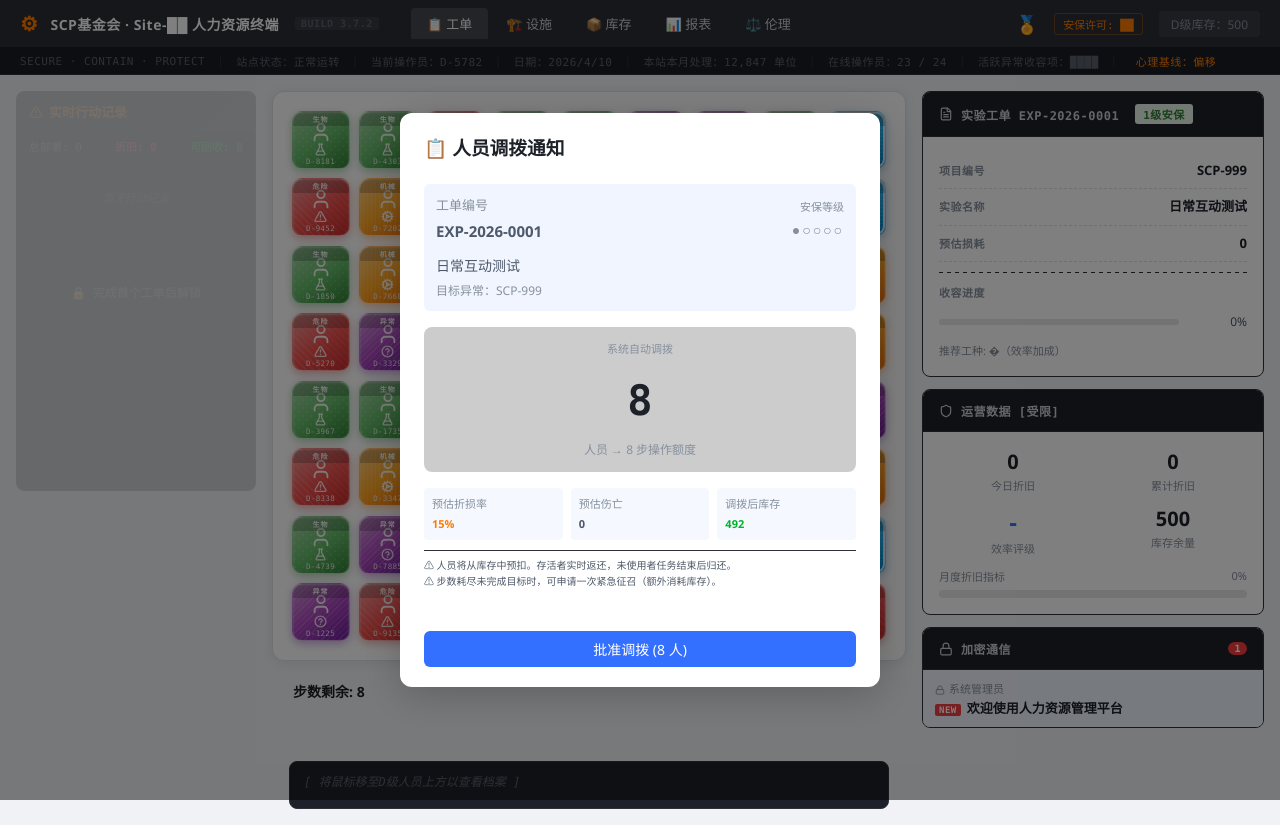
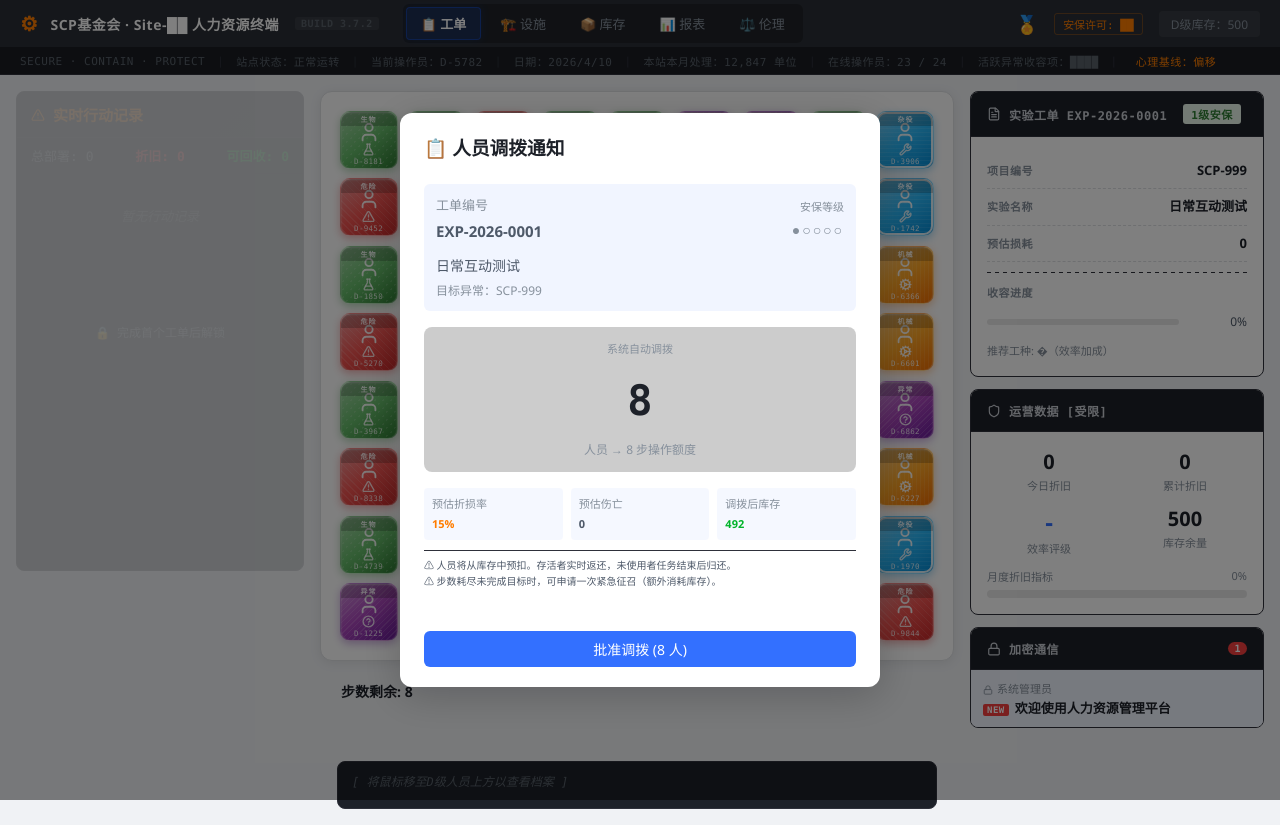
Before and after one commit to GooHello/Class-D_ELIMINATING, a React (Vite) app: page / in a window 1280 px wide. Built offline with nearby package versions, Linux system fonts and the light colour scheme.

Commit message:
ui: enlarge battle log +20%, redesign tab bar for discoverability

```diff
--- a/src/index.css
+++ b/src/index.css
@@ -65,30 +65,49 @@ body {
 
 .navbar-tabs {
   display: flex;
-  margin-left: 32px;
-  gap: 2px;
+  margin-left: 24px;
+  gap: 4px;
+  background: rgba(0,0,0,0.25);
+  border-radius: 6px;
+  padding: 3px;
 }
 
 .navbar-tab {
-  padding: 6px 16px;
-  border-radius: 4px 4px 0 0;
+  padding: 6px 14px;
+  border-radius: 4px;
   cursor: pointer;
   font-size: 13px;
-  color: var(--oa-nav-text);
+  color: #86909c;
   transition: all 0.2s;
-  border: none;
+  border: 1px solid transparent;
   background: transparent;
   font-family: inherit;
+  position: relative;
+  white-space: nowrap;
 }
 
 .navbar-tab:hover {
-  background: rgba(255,255,255,0.08);
+  background: rgba(255,255,255,0.06);
+  color: #c9cdd4;
+  border-color: rgba(255,255,255,0.08);
+}
+
+.navbar-tab.active {
+  background: rgba(22, 93, 255, 0.2);
   color: #fff;
-}
-
-.navbar-tab.active {
-  background: rgba(255,255,255,0.12);
-  color: #fff;
+  border-color: rgba(22, 93, 255, 0.4);
+  font-weight: 600;
+  box-shadow: 0 0 8px rgba(22, 93, 255, 0.15);
+}
+
+/* 首次进入时tab闪烁提示 */
+@keyframes tabHint {
+  0%, 100% { box-shadow: none; }
+  50% { box-shadow: 0 0 12px rgba(255, 125, 0, 0.4); }
+}
+.navbar-tab:not(.active) {
+  animation: tabHint 2s ease-in-out 3;
+  animation-delay: 3s;
 }
 
 .navbar-right {
@@ -154,14 +173,14 @@ body {
 
 /* ========== BATTLE LOG PANEL ========== */
 .battle-log-panel {
-  width: 240px;
-  min-width: 240px;
+  width: 288px;
+  min-width: 288px;
   background: #1d2129;
   border: 1px solid #2e303a;
   border-radius: 8px;
   display: flex;
   flex-direction: column;
-  max-height: 400px;
+  max-height: 480px;
   overflow: hidden;
   font-family: "Consolas", "Courier New", monospace;
 }
@@ -169,9 +188,9 @@ body {
 .battle-log-header {
   display: flex;
   align-items: center;
-  gap: 6px;
-  padding: 10px 12px;
-  font-size: 13px;
+  gap: 8px;
+  padding: 12px 14px;
+  font-size: 15px;
   font-weight: 700;
   color: #ff7d00;
   border-bottom: 1px solid #2e303a;
@@ -181,8 +200,8 @@ body {
 .battle-log-stats {
   display: flex;
   justify-content: space-between;
-  padding: 6px 12px;
-  font-size: 11px;
+  padding: 8px 14px;
+  font-size: 13px;
   color: #86909c;
   border-bottom: 1px solid #1a1c24;
 }
@@ -195,29 +214,29 @@ body {
 }
 
 .battle-log-list::-webkit-scrollbar {
-  width: 4px;
+  width: 5px;
 }
 .battle-log-list::-webkit-scrollbar-track {
   background: transparent;
 }
 .battle-log-list::-webkit-scrollbar-thumb {
-  background: #333;
-  border-radius: 2px;
+  background: #444;
+  border-radius: 3px;
 }
 
 .battle-log-empty {
   color: #586069;
   font-style: italic;
-  font-size: 11px;
+  font-size: 13px;
   text-align: center;
-  padding: 24px 8px;
+  padding: 28px 10px;
 }
 
 .battle-log-entry {
-  padding: 6px 12px;
+  padding: 8px 14px;
   border-bottom: 1px solid #1a1c24;
-  font-size: 11px;
-  line-height: 1.6;
+  font-size: 13px;
+  line-height: 1.7;
   color: #c9cdd4;
   animation: logSlideIn 0.3s ease-out;
 }
@@ -239,7 +258,7 @@ body {
 }
 
 .log-time {
-  font-size: 10px;
+  font-size: 11px;
   color: #586069;
   font-family: monospace;
 }
@@ -247,7 +266,7 @@ body {
 .log-title {
   font-weight: 600;
   color: #ff7d00;
-  font-size: 11px;
+  font-size: 13px;
 }
 
 .log-breach-title {
```
